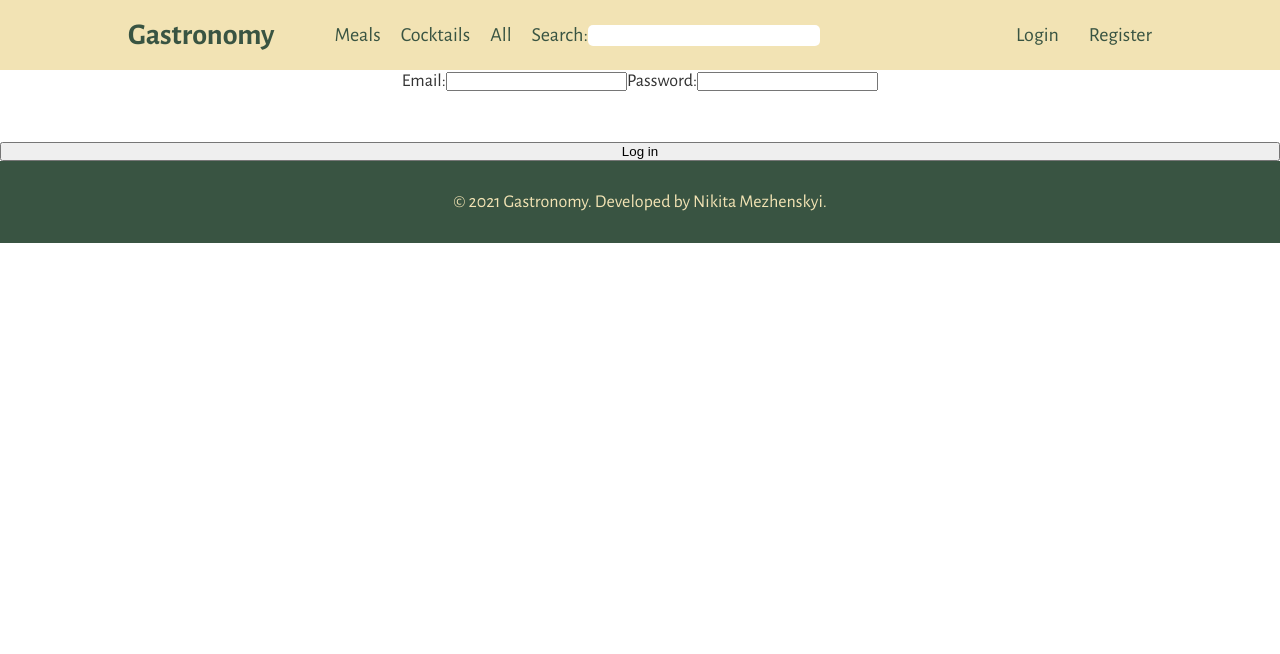
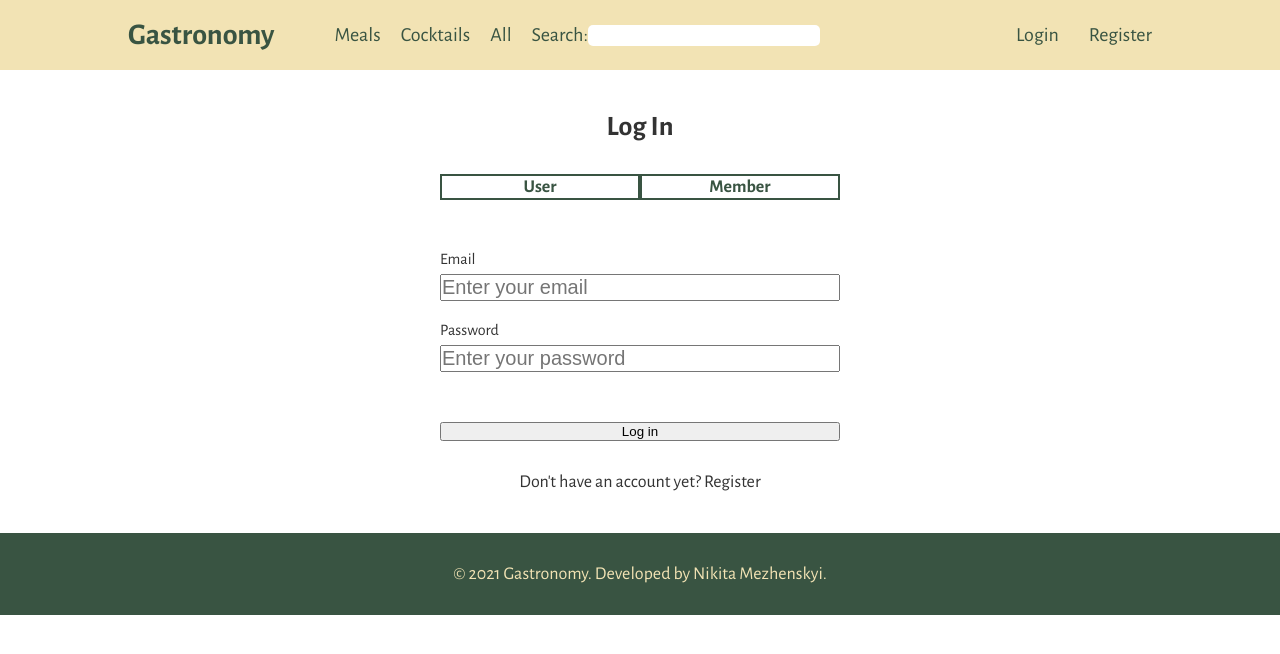
Before and after one commit to nmezhenskyi/gastronomy-api, a React (Create React App) app in the folder client/: page /login in a window 1280 px wide. Shown: the top 654 px of the page. Built offline with nearby package versions, Linux system fonts and the light colour scheme.

Commit message:
feat(client): login page

```diff
--- /dev/null
+++ b/client/src/views/login/login.css
@@ -0,0 +1,29 @@
+#login {
+   margin: 4rem 0;
+}
+
+#login form {
+   width: 400px;
+   margin: 0 auto 3rem;
+}
+
+#login form .role-toggle {
+   margin: 2rem 0 5rem;
+}
+
+#login form .role-toggle input[type="radio"] {
+   opacity: 0;
+   position: fixed;
+   width: 0;
+}
+
+#login form .role-toggle label {
+   display: inline-block;
+   width: 50%;
+   text-align: center;
+   cursor: pointer;
+   border: 2px solid var(--secondary-color);
+   color: var(--secondary-color);
+   font-size: 1.8rem;
+   font-weight: 700;
+}
--- a/client/src/views/login/login.tsx
+++ b/client/src/views/login/login.tsx
@@ -1,32 +1,90 @@
 import React, { useState } from 'react'
+import { Link } from 'react-router-dom'
+import axios from 'axios'
+import { API_URL } from '../../common/constants'
+
+// Styles:
+import './login.css'
+
+type Role = 'USER' | 'MEMBER'
 
 export const Login = () => {
+   const [role, setRole] = useState<Role>('USER')
    const [email, setEmail] = useState('')
    const [password, setPassword] = useState('')
 
-   const handleSubmit = (event: React.FormEvent<HTMLFormElement>) => {
+   const handleSubmit = async (event: React.FormEvent<HTMLFormElement>) => {
       event.preventDefault()
+
+      try {
+         if (role === 'USER') {
+            const res = await axios.post(`${API_URL}/user/login`,
+               { email, password })
+            console.log(res)
+         }
+         else {
+            const res = await axios.post(`${API_URL}/member/login`,
+               { email, password })
+            console.log(res)
+         }
+      }
+      catch (err: unknown) {
+         console.error(err)
+      }
    }
 
    return (
       <section id="login">
+         <div className="container">
             <form onSubmit={e => handleSubmit(e)}>
-            <label htmlFor="email">Email:</label>
+               <h3>Log In</h3>
+               <div className="role-toggle">
+                  <label htmlFor="user">User</label>
+                  <input
+                     id="user"
+                     type="radio"
+                     name="role"
+                     checked={role === 'USER'}
+                     value={'USER'}
+                     onChange={e => setRole(e.target.value as Role)}
+                  />
+                  <label htmlFor="member">Member</label>
+                  <input
+                     id="member"
+                     type="radio"
+                     name="role"
+                     checked={role === 'MEMBER'}
+                     value={'MEMBER'}
+                     onChange={e => setRole(e.target.value as Role)}
+                  />
+               </div>
+               <div className="form-group">
+                  <label htmlFor="email">Email</label>
                   <input
                      id="email"
-               type="text"
+                     type="email"
                      value={email}
                      onChange={e => setEmail(e.target.value)}
+                     placeholder="Enter your email"
                   />
-            <label htmlFor="Password:">Password:</label>
+               </div>
+               <div className="form-group">
+                  <label htmlFor="Password:">Password</label>
                   <input
                      id="password"
                      type="password"
                      value={password}
                      onChange={e => setPassword(e.target.value)}
+                     placeholder="Enter your password"
                   />
-            <button type="submit">Log in</button>
+               </div>
+               <button className="btn" type="submit">Log in</button>
             </form>
+            <p className="hint">
+               Don't have an account yet?&nbsp;
+               <Link to="/register">Register</Link>
+            </p>
+         </div>
       </section>
    )
 }
```
Lines whose indentation alone changed are shown as unchanged.
